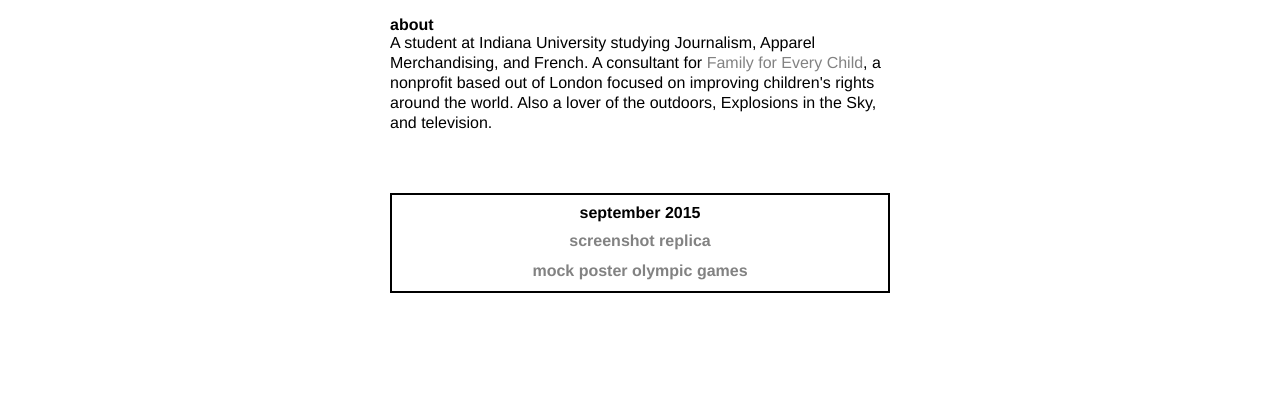
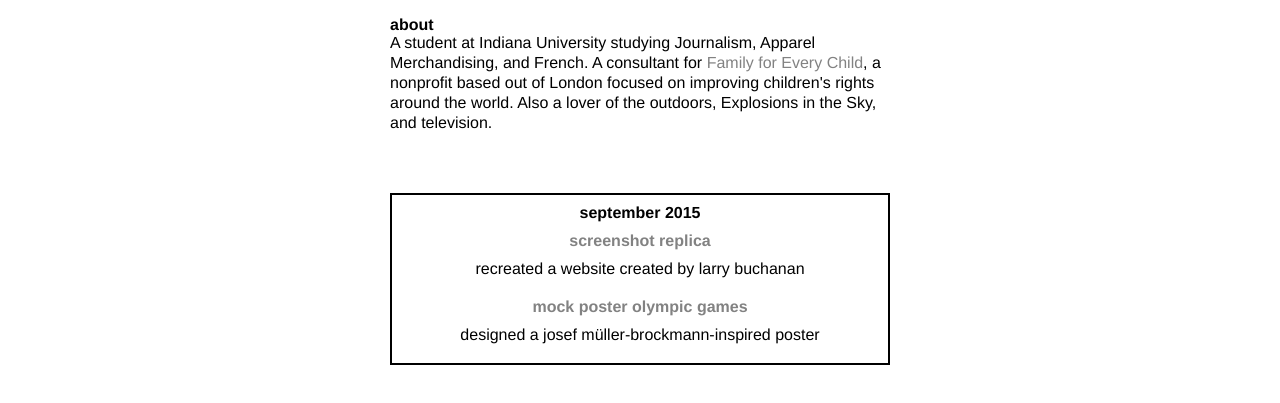
Before and after one commit to claudiachavira/claudiachavira.github.io, a plain HTML site: page index.html in a window 1280 px wide. Shown: the part 543-946 px from the top of the page. Before the commit the page ends 896 px from the top, so only its background shows below. Drawn offline with Linux system fonts and the light colour scheme.

Commit message:
changed box
type in box

```diff
--- a/css/style.css
+++ b/css/style.css
@@ -49,6 +49,12 @@ h4 {
 
 }
 
+h5 {
+	font-family: helvetica;
+	margin-bottom: 20px;
+	text-align: center;
+}
+
 p {
 	font-family: helvetica;
 	line-height: 20px;
--- a/index.html
+++ b/index.html
@@ -42,7 +42,9 @@
             <h4> september 2015 </h4>
 
             <h4><a href="http://claudiachavira.github.io/lesson-3" target="_blank">screenshot replica</a> </h4>
+            <h5> recreated a website created by larry buchanan </h5>
             <h4> <a href="http://claudiachavira.github.io/rio-2016" target="_blank"> mock poster olympic games</a> </h4>
+            <h5> designed a josef müller-brockmann-inspired poster </h5>
             </div>
 
             <p>
```
